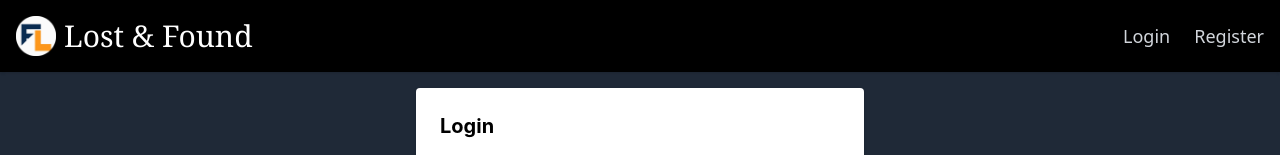
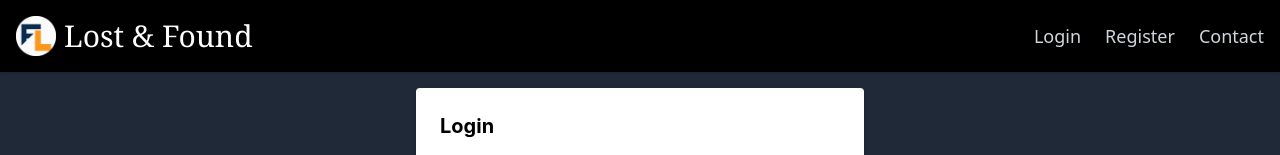
Before and after one commit to bhargav-anagani/lost-and-found-frontend, a React (Vite) app: page /login in a window 1280 px wide. Shown: the top 155 px of the page. Built offline with nearby package versions, Linux system fonts and the light colour scheme; no server answers.

Commit message:
Updated navigation to include Contact option before Login

```diff
--- a/src/components/Nav.jsx
+++ b/src/components/Nav.jsx
@@ -47,6 +47,8 @@ export default function Nav() {
             <>
               <Link to="/login" className="hover:text-white transition">Login</Link>
               <Link to="/register" className="hover:text-white transition">Register</Link>
+              <Link to="/contact" className="hover:text-white transition">Contact</Link>
+
             </>
           )}
         </div>
@@ -71,8 +73,10 @@ export default function Nav() {
             </>
           ) : (
             <>
+
               <Link to="/login" onClick={() => setIsOpen(false)} className="hover:bg-gray-800 px-3 py-2 rounded">Login</Link>
               <Link to="/register" onClick={() => setIsOpen(false)} className="hover:bg-gray-800 px-3 py-2 rounded">Register</Link>
+              <Link to="/contact" onClick={() => setIsOpen(false)} className="hover:bg-gray-800 px-3 py-2 rounded">Contact</Link>
             </>
           )}
         </div>
```
